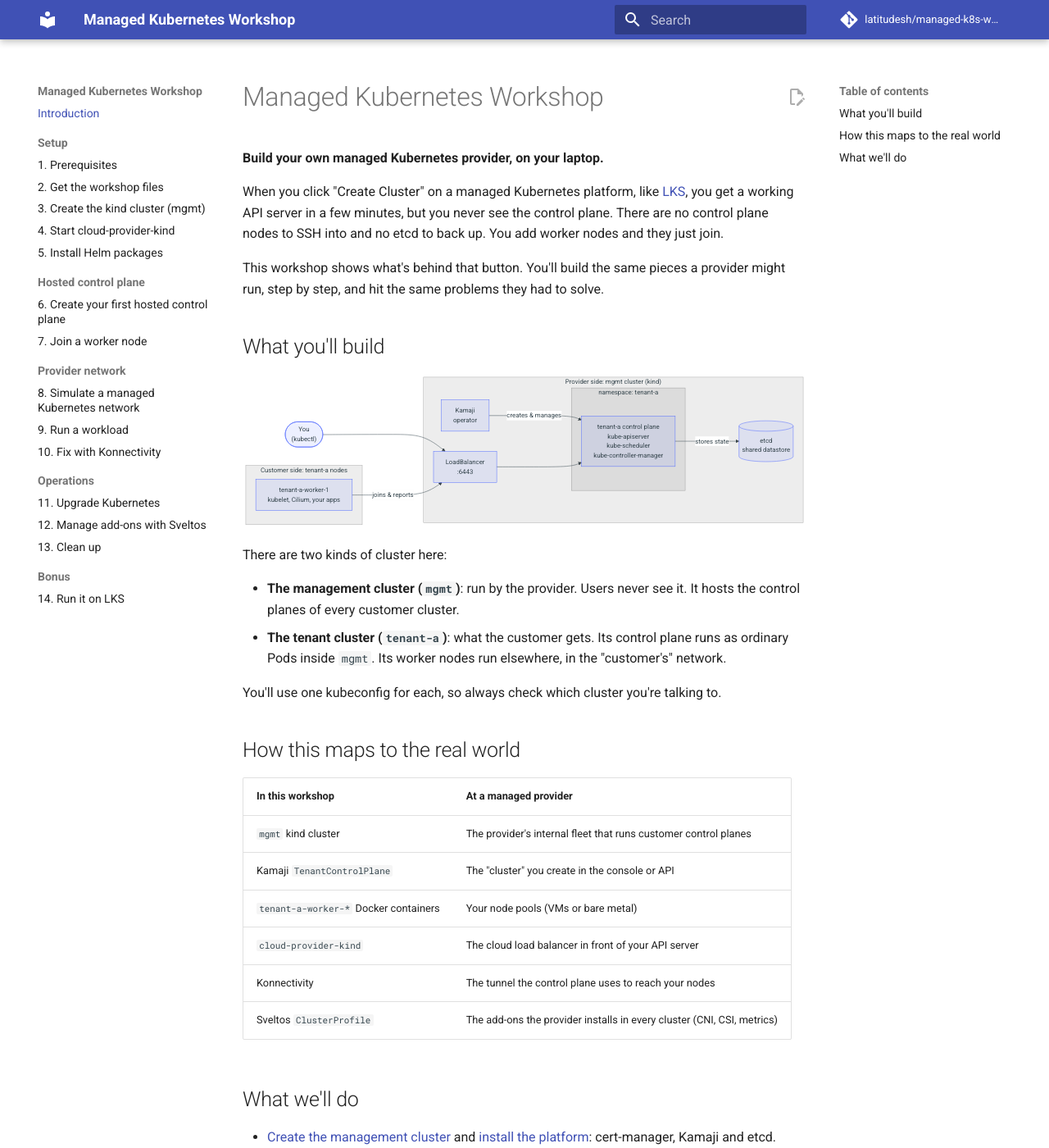
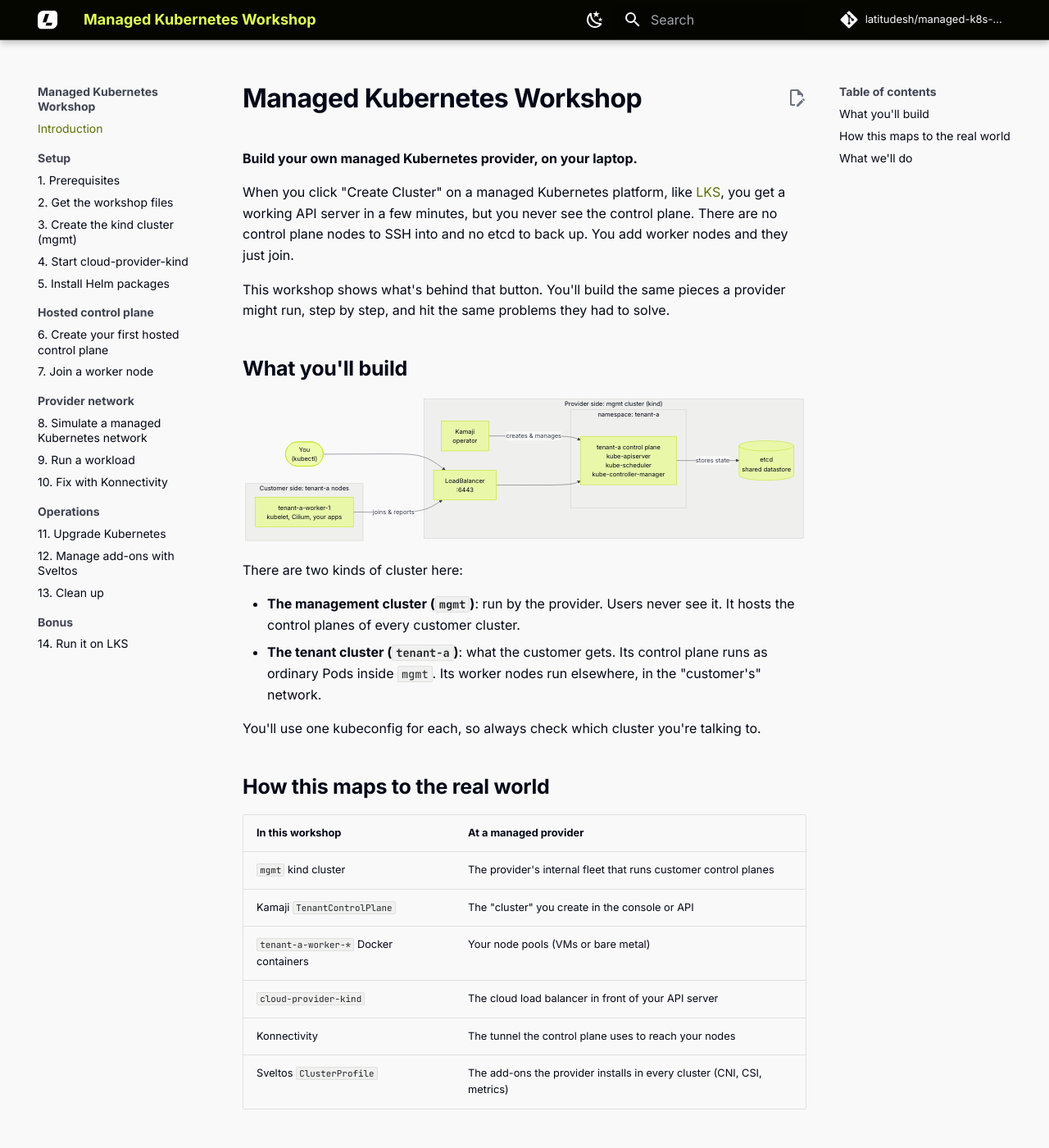
Before and after one commit to latitudesh/managed-k8s-workshop, an MkDocs documentation site: the page built from docs/index.md, in a window 1280 px wide and 1400 px high. Shown: the whole window at 82% size. Built offline with MkDocs 1.6.1 and Material for MkDocs 9.7.7, drawn with Linux system fonts in a browser that asks for light colours; comment, search, counter and statistics services are not loaded.

Commit message:
Theme the site with the Latitude.sh palette
The colors come from the CSS variables on latitude.sh itself: a near
black background, the lime #E0FE56 for links and highlights, Inter for
text. Dark is the default scheme, like the site. In the light scheme
the lime hue is darkened to an olive so links read on white, since
the lime itself has no contrast there.

The header stays black in both schemes with the title in lime and the
Latitude logo on a white tile; the favicon keeps the lime one. Tips
take the lime, and the Mermaid diagrams follow the palette in both
schemes through the variables Material exposes for them.

Co-Authored-By: Claude Fable 5.1 <noreply@anthropic.com>

```diff
--- /dev/null
+++ b/docs/stylesheets/extra.css
@@ -0,0 +1,237 @@
+/* Latitude.sh palette, taken from latitude.sh's own CSS variables.
+   Lime:   hsl(71 99% 67%)   #E0FE56  (brand-lime / dark-mode link)
+   UV:     hsl(241 87% 61%)  #4A45F2  (brand-uv, kept for reference)
+   Light-mode links use the lime hue darkened to olive, see --lat-olive.
+   Dark background: hsl(60 71% 1.4%), dark surfaces: hsl(71 1.5% 7..10%) */
+
+:root {
+  --lat-lime: #e0fe56;
+  --lat-lime-dim: #b9e005;
+  --lat-uv: #4a45f2;
+  --lat-olive: #5c7000;      /* lime hue, darkened to read on white (5.3:1) */
+  --lat-olive-bright: #708a00;
+  --lat-black: #060600;
+  --lat-surface: #121211;
+  --lat-surface-2: #1a1a19;
+  --lat-border: #393932;
+  --lat-fg: #f8fafc;
+  --lat-fg-muted: #a1a5ab;
+  --lat-light-bg: #f9f9f9;
+  --lat-light-fg: #020817;
+  --lat-light-border: #e0e0e0;
+}
+
+/* Header and tabs are black with a lime title in both modes, like latitude.sh */
+[data-md-color-primary="custom"] {
+  --md-primary-fg-color: var(--lat-black);
+  --md-primary-fg-color--light: var(--lat-surface-2);
+  --md-primary-fg-color--dark: #000000;
+  --md-primary-bg-color: var(--lat-fg);
+  --md-primary-bg-color--light: var(--lat-fg-muted);
+}
+
+.md-header {
+  border-bottom: 1px solid var(--lat-border);
+}
+
+.md-header__topic:first-child {
+  color: var(--lat-lime);
+  font-weight: 700;
+}
+
+/* ---- Dark scheme (default) ---------------------------------------------- */
+[data-md-color-scheme="latitude-dark"] {
+  --md-hue: 60;
+  --md-default-bg-color: var(--lat-black);
+  --md-default-bg-color--light: var(--lat-surface);
+  --md-default-bg-color--lighter: var(--lat-surface-2);
+  --md-default-bg-color--lightest: var(--lat-border);
+
+  --md-default-fg-color: var(--lat-fg);
+  --md-default-fg-color--light: #d4d7dc;
+  --md-default-fg-color--lighter: var(--lat-fg-muted);
+  --md-default-fg-color--lightest: var(--lat-border);
+
+  --md-accent-fg-color: var(--lat-lime);
+  --md-accent-fg-color--transparent: rgba(224, 254, 86, 0.1);
+  --md-accent-bg-color: var(--lat-black);
+  --md-accent-bg-color--light: var(--lat-black);
+
+  --md-typeset-color: var(--lat-fg);
+  --md-typeset-a-color: var(--lat-lime);
+  --md-typeset-mark-color: rgba(224, 254, 86, 0.3);
+  --md-typeset-kbd-color: var(--lat-surface-2);
+  --md-typeset-kbd-accent-color: var(--lat-border);
+  --md-typeset-kbd-border-color: var(--lat-border);
+  --md-typeset-table-color: var(--lat-border);
+  --md-typeset-table-color--light: rgba(255, 255, 255, 0.035);
+
+  --md-code-bg-color: var(--lat-surface);
+  --md-code-fg-color: #e6e8eb;
+  --md-code-hl-color: rgba(224, 254, 86, 0.15);
+  --md-code-hl-color--light: rgba(224, 254, 86, 0.08);
+  --md-code-hl-number-color: #ffa978;
+  --md-code-hl-special-color: #f285b8;
+  --md-code-hl-function-color: #caaef5;
+  --md-code-hl-constant-color: #caaef5;
+  --md-code-hl-keyword-color: #76c6ff;
+  --md-code-hl-string-color: var(--lat-lime);
+  --md-code-hl-name-color: var(--md-code-fg-color);
+  --md-code-hl-operator-color: var(--lat-fg-muted);
+  --md-code-hl-punctuation-color: var(--lat-fg-muted);
+  --md-code-hl-comment-color: #7c7f85;
+  --md-code-hl-generic-color: var(--lat-fg-muted);
+  --md-code-hl-variable-color: #ffa978;
+
+  --md-admonition-fg-color: var(--lat-fg);
+  --md-admonition-bg-color: var(--lat-surface);
+  --md-footer-bg-color: var(--lat-black);
+  --md-footer-bg-color--dark: #000000;
+  --md-footer-fg-color: var(--lat-fg);
+  --md-footer-fg-color--light: var(--lat-fg-muted);
+  --md-footer-fg-color--lighter: #7c7f85;
+
+  color-scheme: dark;
+}
+
+[data-md-color-scheme="latitude-dark"] .md-typeset a:hover {
+  color: #ebff8d;
+}
+
+[data-md-color-scheme="latitude-dark"] .md-typeset code {
+  border: 1px solid var(--lat-border);
+}
+
+[data-md-color-scheme="latitude-dark"] .md-typeset pre > code {
+  border: 1px solid var(--lat-border);
+}
+
+[data-md-color-scheme="latitude-dark"] .md-search__form {
+  background-color: var(--lat-surface-2);
+}
+
+[data-md-color-scheme="latitude-dark"] .md-nav__item .md-nav__link--active,
+[data-md-color-scheme="latitude-dark"] .md-nav__link[for]:focus,
+[data-md-color-scheme="latitude-dark"] .md-nav__link:hover {
+  color: var(--lat-lime);
+}
+
+/* ---- Light scheme -------------------------------------------------------- */
+[data-md-color-scheme="latitude-light"] {
+  --md-default-bg-color: var(--lat-light-bg);
+  --md-default-bg-color--light: #f1f1f1;
+  --md-default-bg-color--lighter: #ebebeb;
+  --md-default-bg-color--lightest: var(--lat-light-border);
+
+  --md-default-fg-color: var(--lat-light-fg);
+  --md-default-fg-color--light: #3f4451;
+  --md-default-fg-color--lighter: #6b7280;
+  --md-default-fg-color--lightest: var(--lat-light-border);
+
+  --md-accent-fg-color: var(--lat-olive);
+  --md-accent-fg-color--transparent: rgba(224, 254, 86, 0.35);
+
+  --md-typeset-color: var(--lat-light-fg);
+  --md-typeset-a-color: var(--lat-olive);
+  --md-typeset-mark-color: rgba(224, 254, 86, 0.6);
+  --md-typeset-table-color: var(--lat-light-border);
+
+  --md-code-bg-color: #f0f0ee;
+  --md-code-fg-color: #1f2328;
+  --md-code-hl-string-color: #4d7a00;
+  --md-code-hl-keyword-color: var(--lat-olive);
+
+  --md-admonition-bg-color: #ffffff;
+  --md-footer-bg-color: var(--lat-black);
+  --md-footer-bg-color--dark: #000000;
+}
+
+[data-md-color-scheme="latitude-light"] .md-typeset code {
+  border: 1px solid var(--lat-light-border);
+}
+
+/* Light mode: the same lime hue, darkened to olive so it reads on white */
+[data-md-color-scheme="latitude-light"] .md-typeset a:hover {
+  color: var(--lat-olive-bright);
+}
+
+[data-md-color-scheme="latitude-light"] .md-nav__item .md-nav__link--active,
+[data-md-color-scheme="latitude-light"] .md-nav__link[for]:focus,
+[data-md-color-scheme="latitude-light"] .md-nav__link:hover {
+  color: var(--lat-olive);
+}
+
+/* ---- Shared touches ------------------------------------------------------ */
+
+/* Lime for the "tip" callouts */
+.md-typeset .admonition.tip,
+.md-typeset details.tip {
+  border-color: var(--lat-lime-dim);
+}
+.md-typeset .tip > .admonition-title,
+.md-typeset .tip > summary {
+  background-color: rgba(224, 254, 86, 0.14);
+}
+.md-typeset .tip > .admonition-title::before,
+.md-typeset .tip > summary::before {
+  background-color: var(--lat-lime-dim);
+}
+[data-md-color-scheme="latitude-dark"] .md-typeset .tip > .admonition-title::before,
+[data-md-color-scheme="latitude-dark"] .md-typeset .tip > summary::before {
+  background-color: var(--lat-lime);
+}
+
+
+/* Headings: tighter, like latitude.sh */
+.md-typeset h1 {
+  font-weight: 800;
+  letter-spacing: -0.02em;
+  color: var(--md-default-fg-color);
+}
+.md-typeset h2 {
+  font-weight: 700;
+  letter-spacing: -0.01em;
+  color: var(--md-default-fg-color);
+}
+
+/* Selection in lime */
+::selection {
+  background: rgba(224, 254, 86, 0.45);
+  color: #000;
+}
+
+/* Mermaid diagrams: let the theme pick colors, but keep labels readable */
+.md-typeset .mermaid {
+  text-align: center;
+}
+
+/* ---- Mermaid diagrams in the Latitude palette ---------------------------
+   Material maps these variables onto the flowchart: node fill and border,
+   edge lines, and the label text. Lime nodes with black text in light mode,
+   lime borders on dark surfaces in dark mode. */
+[data-md-color-scheme="latitude-light"] {
+  --md-mermaid-font-family: var(--md-text-font-family);
+  --md-mermaid-node-bg-color: rgba(224, 254, 86, 0.45);
+  --md-mermaid-node-fg-color: var(--lat-lime-dim);
+  --md-mermaid-edge-color: #3f4451;
+  --md-mermaid-label-bg-color: var(--lat-light-bg);
+  --md-mermaid-label-fg-color: var(--lat-light-fg);
+}
+[data-md-color-scheme="latitude-dark"] {
+  --md-mermaid-font-family: var(--md-text-font-family);
+  --md-mermaid-node-bg-color: rgba(224, 254, 86, 0.12);
+  --md-mermaid-node-fg-color: var(--lat-lime);
+  --md-mermaid-edge-color: #a1a5ab;
+  --md-mermaid-label-bg-color: var(--lat-black);
+  --md-mermaid-label-fg-color: var(--lat-fg);
+}
+/* Subgraph boxes. Material renders the diagram in a shadow DOM and fills the
+   cluster with these two global variables, so override them on the host only. */
+[data-md-color-scheme="latitude-light"] .md-typeset .mermaid {
+  --md-default-fg-color--lightest: #efefed;
+  --md-default-fg-color--lighter: #c9c9c4;
+}
+[data-md-color-scheme="latitude-dark"] .md-typeset .mermaid {
+  --md-default-fg-color--lightest: var(--lat-surface);
+  --md-default-fg-color--lighter: var(--lat-border);
+}
--- a/mkdocs.yml
+++ b/mkdocs.yml
@@ -9,6 +9,27 @@ copyright: Latitude.sh
 theme:
   name: material
   language: en
+  logo: assets/logo-white.svg
+  favicon: assets/logo.svg
+  font:
+    text: Inter
+    code: JetBrains Mono
+  palette:
+    # Dark is the default, like latitude.sh
+    - media: "(prefers-color-scheme: dark)"
+      scheme: latitude-dark
+      primary: custom
+      accent: custom
+      toggle:
+        icon: material/weather-sunny
+        name: Switch to light mode
+    - media: "(prefers-color-scheme: light)"
+      scheme: latitude-light
+      primary: custom
+      accent: custom
+      toggle:
+        icon: material/weather-night
+        name: Switch to dark mode
   features:
     - navigation.footer
     - navigation.top
@@ -20,6 +41,21 @@ theme:
     - search.highlight
     - content.code.copy
     - content.action.edit
+
+extra_css:
+  - stylesheets/extra.css
+
+extra:
+  social:
+    - icon: fontawesome/brands/github
+      link: https://github.com/latitudesh
+      name: Latitude.sh on GitHub
+    - icon: fontawesome/brands/x-twitter
+      link: https://x.com/latitudesh
+      name: Latitude.sh on X
+    - icon: fontawesome/solid/globe
+      link: https://www.latitude.sh
+      name: latitude.sh
 
 markdown_extensions:
   - admonition
```
Also changed, not shown: docs/assets/logo-white.svg (added), docs/assets/logo.svg (added).
